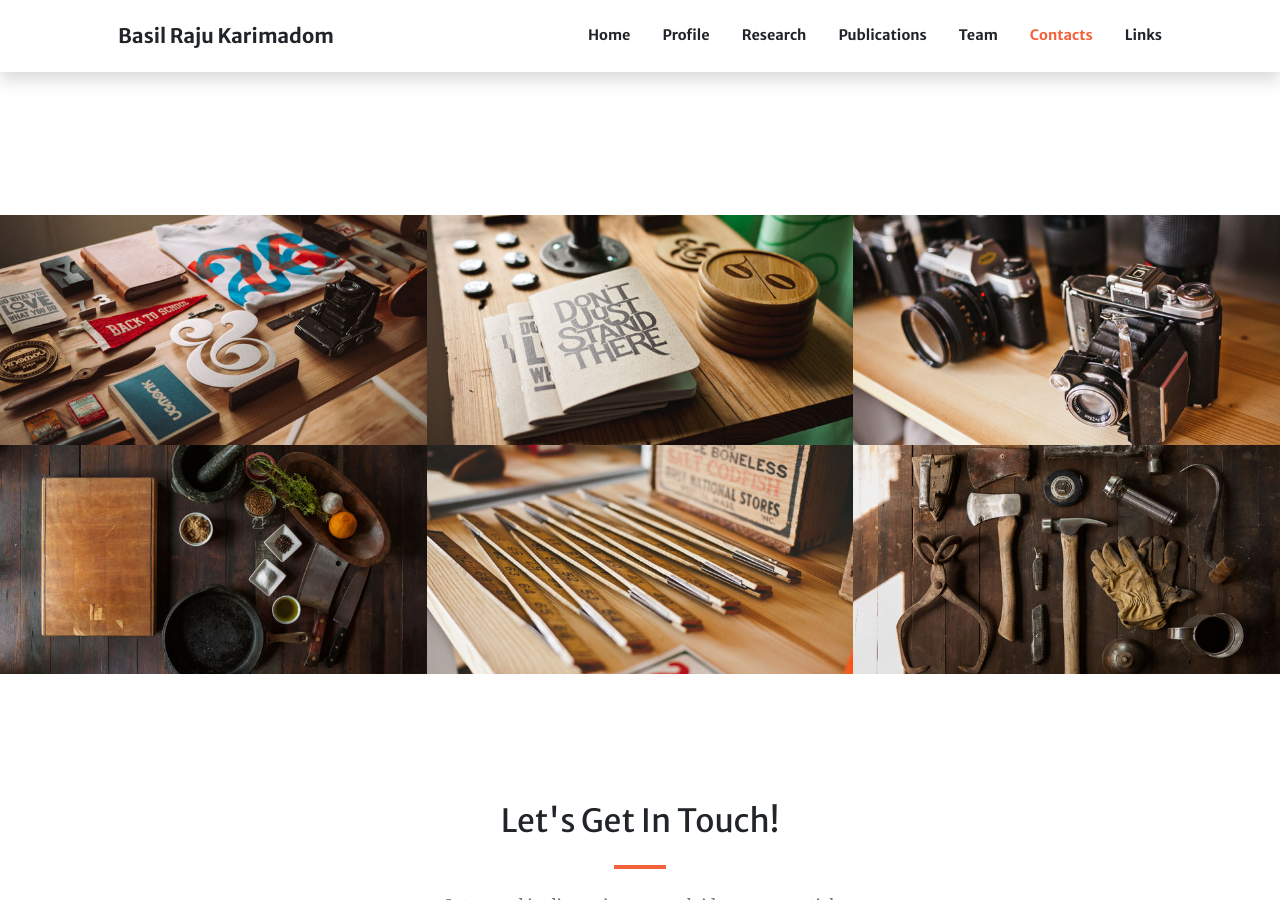
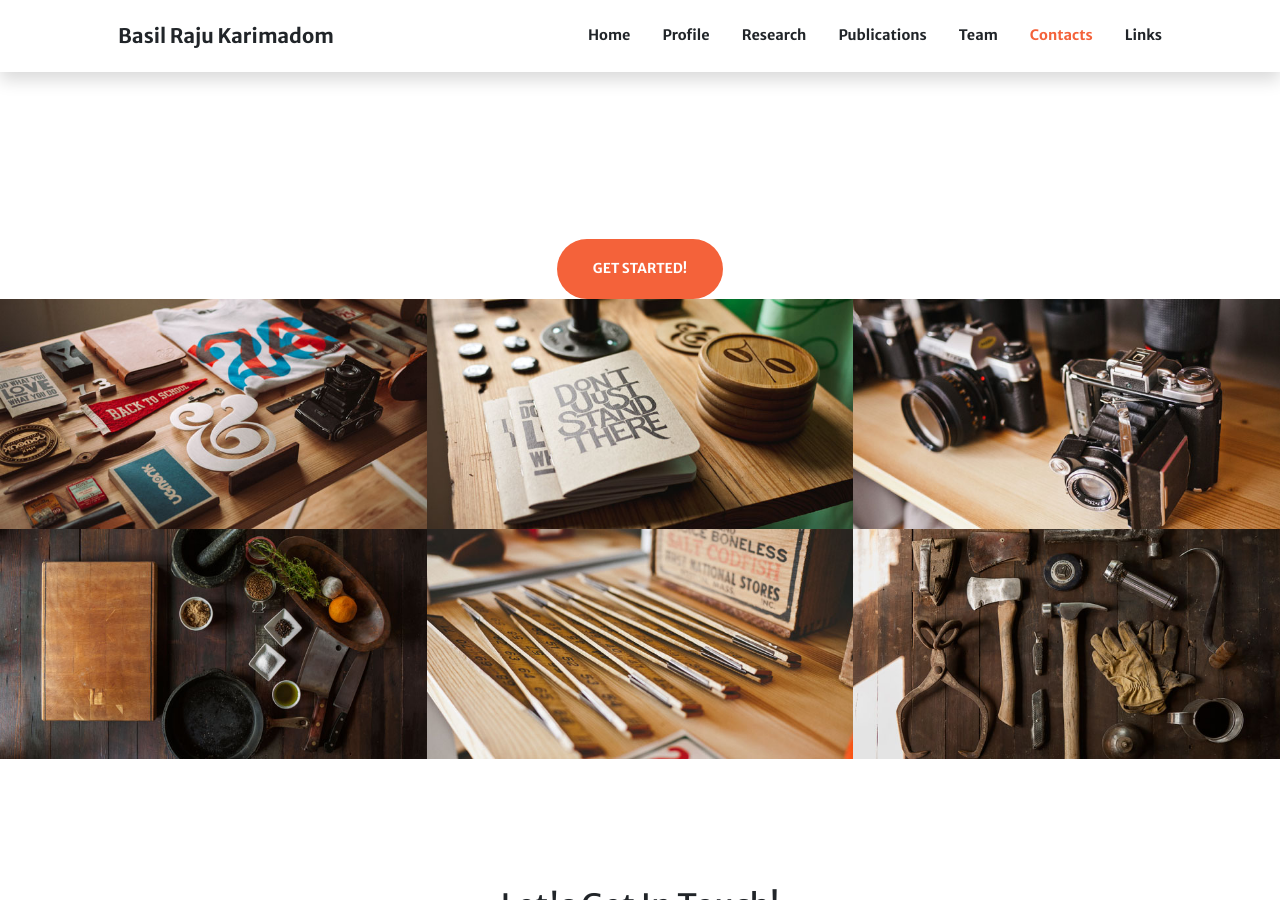
Before and after one commit to basilkarimadom/basilkarimadom.github.io, a Jekyll site: the page built from index.md, in a window 1280 px wide and 900 px high, scrolled down 1457 px. Built offline with Jekyll 4.4.1, drawn with Linux system fonts in a browser that asks for light colours; comment, search, counter and statistics services are not loaded.

Commit message:
Update home.html

```diff
--- a/_layouts/home.html
+++ b/_layouts/home.html
@@ -24,6 +24,19 @@ layout: base
 
 {% for section in page.sections %}
     {% include {{ section.type }} section=section site=site page=page %}
+
+    {% if section.type == "research.html" and section.actions %}
+      <div class="container px-4 px-lg-5">
+        <div class="row gx-4 gx-lg-5 justify-content-center">
+          <div class="col-lg-8 text-center mt-4">
+            {% for action in section.actions %}
+              <a class="btn btn-primary btn-xl" href="{{ action.url }}">{{ action.title }}</a>
+            {% endfor %}
+          </div>
+        </div>
+      </div>
+    {% endif %}
 {% endfor %}
 
+
 {{ content }}
```
